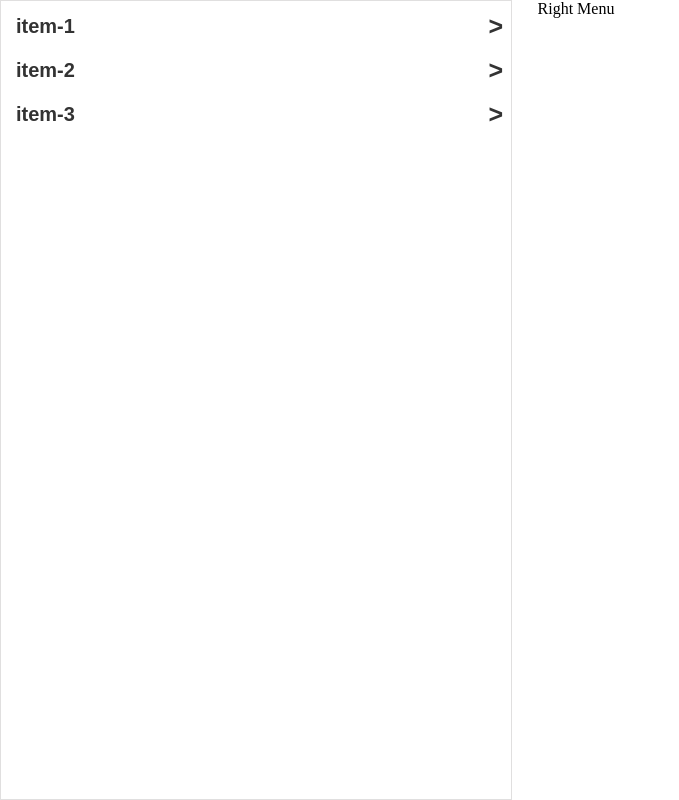
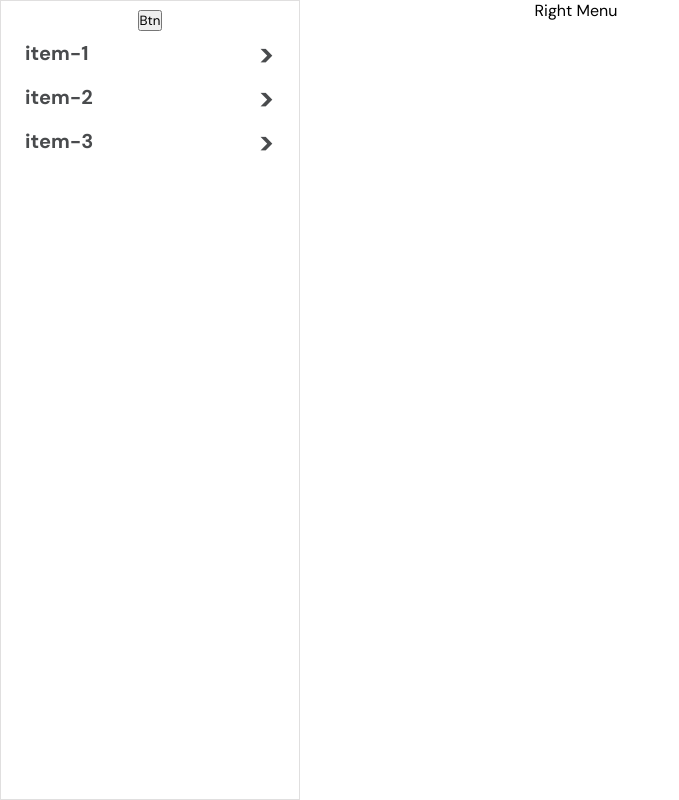
Before and after one commit to pouyacoder/BurgMenu, a Vue app: page / in a window 1280 px wide. Shown: the whole page, without its empty margins (0-679 px from the left). Built offline with nearby package versions, Linux system fonts and the light colour scheme.

Commit message:
fix: on open-close menu

```diff
--- a/src/App.vue
+++ b/src/App.vue
@@ -7,6 +7,7 @@
   data: function () {
     return {
       items: items,
+      isActive: true,
     };
   },
 };
@@ -14,7 +15,14 @@
 
 <template>
   <div id="app">
-    <div class="side-left"><MainMenu v-bind:menuItems="items" /></div>
+    <div class="side-left">
+      <div class="burger-btn">
+        <button>Btn</button>
+      </div>
+      <MainMenu v-bind:menuItems="items" v-bind:isActive="isActive" />
+    </div>
     <div class="side-right">Right Menu</div>
   </div>
 </template>
+
+<style></style>
--- a/src/components/MainMenu.vue
+++ b/src/components/MainMenu.vue
@@ -2,32 +2,60 @@
 import MenuItem from "./MenuItem.vue";
 export default {
   name: "MainMenu",
-  props: ["menuItems"],
+  props: ["menuItems", "isActive"],
   data: function () {
     return {};
+  },
+  methods: {
+    menuStyle: function (active) {
+      console.log(active);
+      if (active) {
+        return {
+          height: "100%",
+          display: "flex",
+        };
+      }
+      return {
+        height: "0px",
+        display: "none",
+      };
+    },
   },
   components: { MenuItem },
 };
 </script>
 
 <template>
-  <div class="side-menu">
+  <div v-if="isActive" class="side-menu open">
     <div class="item" v-for="item in menuItems">
       <MenuItem v-bind="{ title: item.name, sub: item.children }"></MenuItem>
     </div>
   </div>
+  <div v-else class="side-menu close"></div>
 </template>
 
 <style>
 .side-menu {
   width: 100%;
+  overflow: hidden;
   display: flex;
   align-items: center;
   justify-content: center top;
   flex-direction: column;
+  transition: height 2s ease-in-out;
 }
 
 .side-menu .item {
   width: 100%;
 }
+.side-menu .open {
+  height: 100%;
+  /* display: flex; */
+}
+
+.side-menu .close {
+  /* transition: height 0.2s ease-in-out; */
+  height: 0;
+  /* display: none; */
+}
 </style>
--- a/src/components/MenuItem.vue
+++ b/src/components/MenuItem.vue
@@ -28,14 +28,17 @@
         <div v-else-if="!isActive && sub" class="off">></div>
       </div>
     </button>
-    <MainMenu v-if="sub && isActive" v-bind="{ menuItems: sub }" />
+    <MainMenu
+      v-if="sub"
+      v-bind="{ menuItems: sub, isActive: isActive }"
+    />
   </div>
 </template>
 
 <style>
 .container {
   width: 100%;
-  padding: 0 0 0 7px;
+  /* padding: 0 0 0 7px; */
   overflow: hidden;
 }
 
@@ -45,23 +48,26 @@
   font-size: 20px;
   font-weight: bold;
   background-color: white;
+  color: rgb(28, 30, 33);
   opacity: 80%;
-  border-radius: 15px;
+  border-radius: 12px;
   border: 0;
   margin: 2px 0px 2px 0;
-  padding: 0 5px;
+  padding: 0 12px;
   display: flex;
   justify-content: space-between;
   align-items: center;
   flex-direction: row;
+  cursor: pointer;
+  transition: all 0.2s;
 }
 
 .container button:hover {
-  background-color: rgba(202, 202, 202, 0.692);
+  background-color: rgba(0, 0, 0, 0.05);
 }
 
 .dropdown-icon {
-  font-size: 25px;
+  font-size: 30px !important;
   font-weight: bold;
 }
 
--- a/src/styles/main.css
+++ b/src/styles/main.css
@@ -1,4 +1,10 @@
+@import url("https://fonts.googleapis.com/css2?family=DM+Sans:ital,opsz,wght@0,9..40,100..1000;1,9..40,100..1000&display=swap");
+
 * {
+  font-family: "DM Sans", sans-serif;
+  font-style: normal;
+  /* font-optical-sizing: auto;
+  font-weight: <weight>; */
   box-sizing: border-box;
   padding: 0;
   margin: 0;
@@ -21,10 +27,10 @@
 
 .side-left {
   border: 1px solid;
-  padding: 3px;
+  padding: 8px 12px;
   border-color: #c0bfbf7e;
   color: black;
-  width: 10%;
+  width: 300px;
   display: flex;
   justify-content: center top;
   align-items: center;
@@ -34,9 +40,9 @@
   z-index: 100;
 }
 
-.side-left:hover {
+/* .side-left:hover {
   width: 40%;
-}
+} */
 
 .side-right {
   position: fixed;
```
